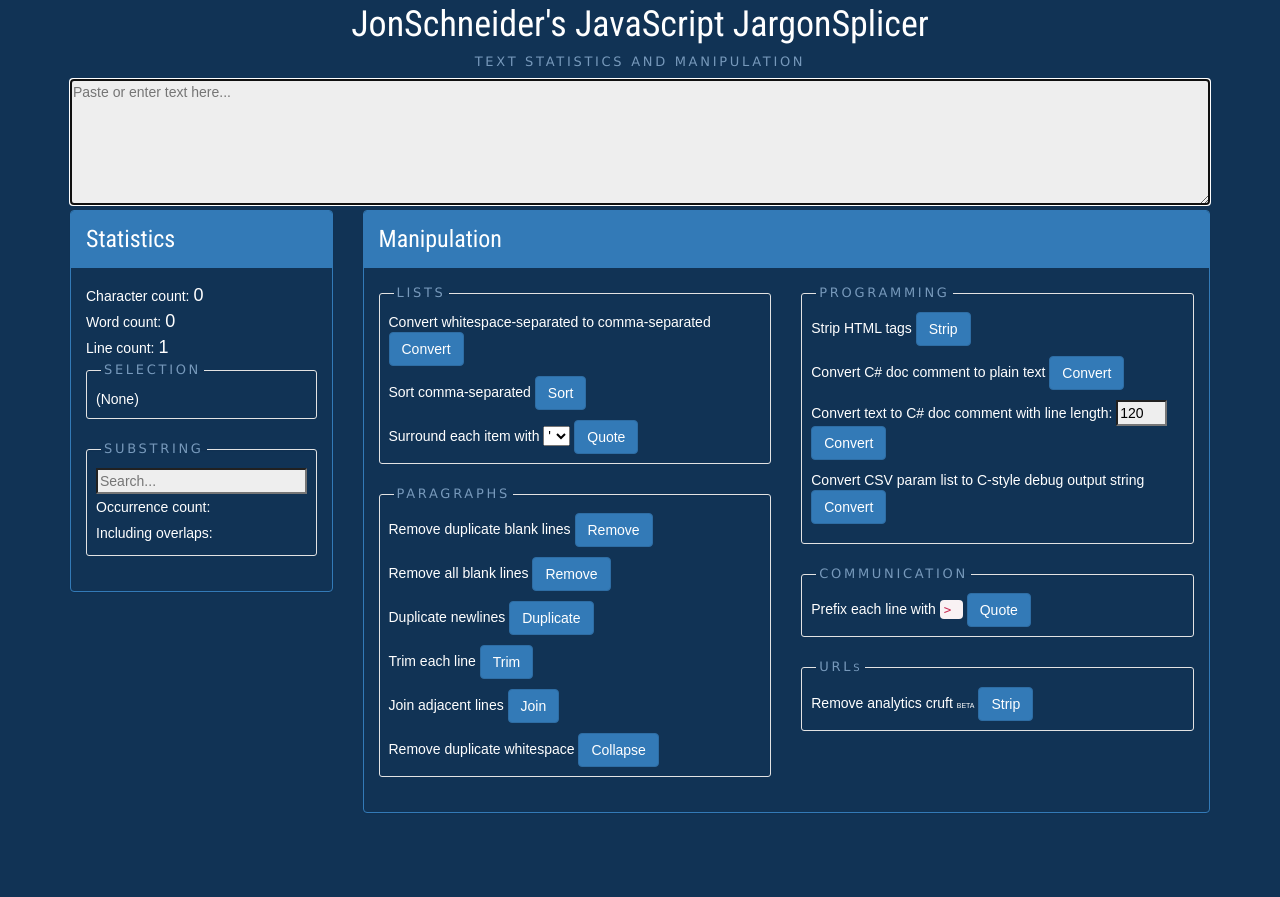
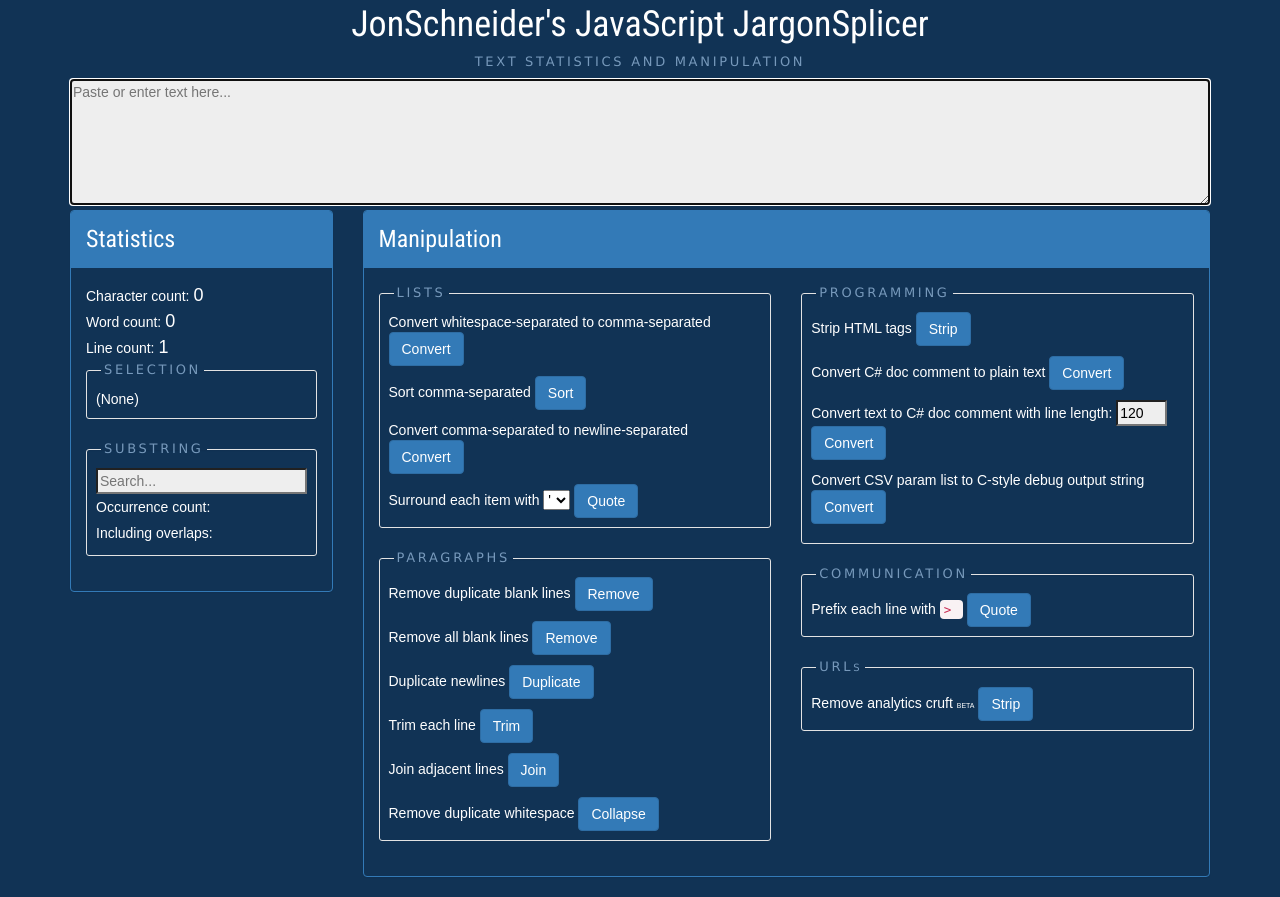
Before and after one commit to jschneid/jargon-splicer, a React (Create React App) app: page / in a window 1280 px wide. Before the commit the page ends 833 px from the top, so only its background shows below. Built offline with nearby package versions, Linux system fonts and the light colour scheme; a web font is replaced by a local one.

Commit message:
Add tool to convert CSV to newline-separated

```diff
--- a/src/Tools/Lists.js
+++ b/src/Tools/Lists.js
@@ -34,6 +34,12 @@ export default class Lists extends React.Component {
     this.props.setText(sortedCsv);
   }
 
+  replaceCommaWithNewLine() {
+    let result = this.props.text.trim();
+    result = result.replaceAll(',', '\n');
+    this.props.setText(result);
+  }
+
   quoteListItems() {
     const lines = this.props.text.split(/\r?\n/);
     const quotationMark = this.state.quotationMark;
@@ -58,11 +64,16 @@ export default class Lists extends React.Component {
       <fieldset className="well well-sm">
         <legend>Lists</legend>
         <p>
-          Convert whitespace-separated to comma-separated
+          Convert whitespace-separated to comma-separated{' '}
           <input type="button" className="btn btn-primary" onClick={() => this.replaceWhitespaceWithComma()} value="Convert" />
         </p>
         <p>
-          Sort comma-separated <input type="button" className="btn btn-primary" onClick={() => this.sortCsv()} value="Sort" />
+          Sort comma-separated{' '}
+          <input type="button" className="btn btn-primary" onClick={() => this.sortCsv()} value="Sort" />
+        </p>
+        <p>
+          Convert comma-separated to newline-separated{' '}
+          <input type="button" className="btn btn-primary" onClick={() => this.replaceCommaWithNewLine()} value="Convert" />
         </p>
         Surround each item with{' '}
         <select value={this.state.quotationMark} onChange={this.handleQuotationMarkChange}>
```
